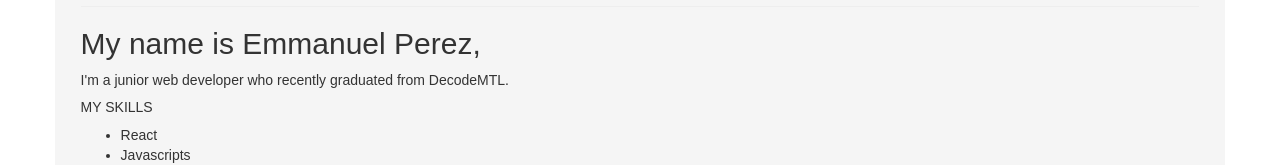
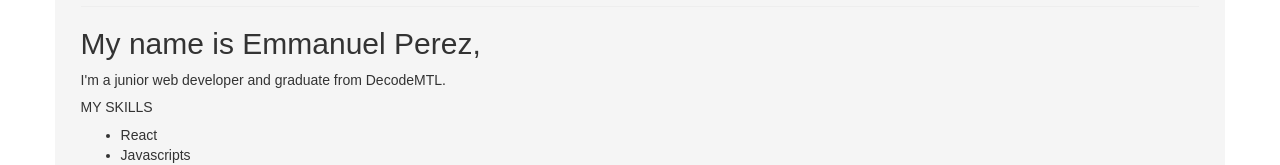
Before and after one commit to Rezz88/Portfolio, a React (Create React App) app: page / in a window 1280 px wide. Both pictures are taken after a click on the button "About me". Shown: the part 127-292 px from the top of the page. Built offline with nearby package versions, Linux system fonts and the light colour scheme; the HTML template or start-up script is replaced by a standard one.

Commit message:
Updated about me text

```diff
--- a/src/Components/AboutPage.js
+++ b/src/Components/AboutPage.js
@@ -19,7 +19,7 @@ class AboutPage extends Component {
                 <button className="button" onClick={this.renderHome}>Home</button>
                 <hr />
                 <h2>My name is Emmanuel Perez,</h2>
-                <p>I'm a junior web developer who recently graduated from DecodeMTL.</p>
+                <p>I'm a junior web developer and graduate from DecodeMTL.</p>
                 <h5>MY SKILLS</h5>
                 <ul>
                     {this.mySkills().map(x => <li>{x}</li>)}
```
